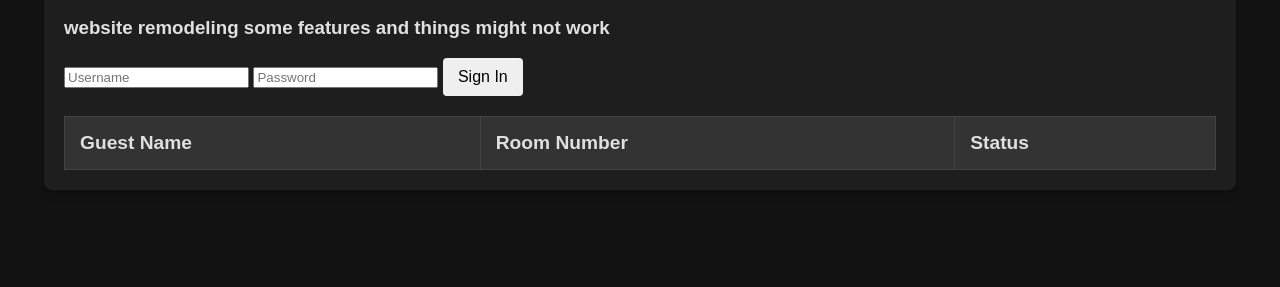
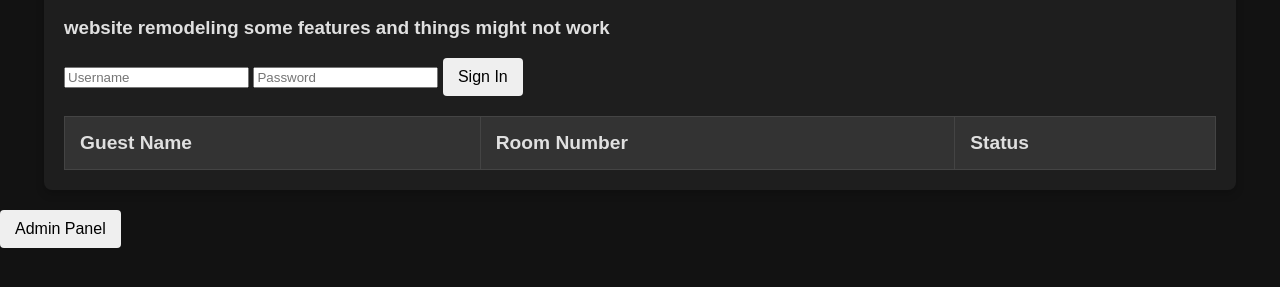
Before and after one commit to awoo-co/hotelcat, a plain HTML site: page index.html in a window 1280 px wide. Shown: the part 149-436 px from the top of the page. Drawn offline with Linux system fonts and the light colour scheme.

Commit message:
added nav buttons for admin panel button and waiting room button

```diff
--- a/index.html
+++ b/index.html
@@ -31,6 +31,7 @@
             </tbody>
         </table>
     </div>
+    <button onclick="location.href='admin/index.html'">Admin Panel</button>
     <script type="module" src="script.js"></script>
 </body>
 </html>
```
Also changed, not shown: admin/index.html (+1 -0 lines).
